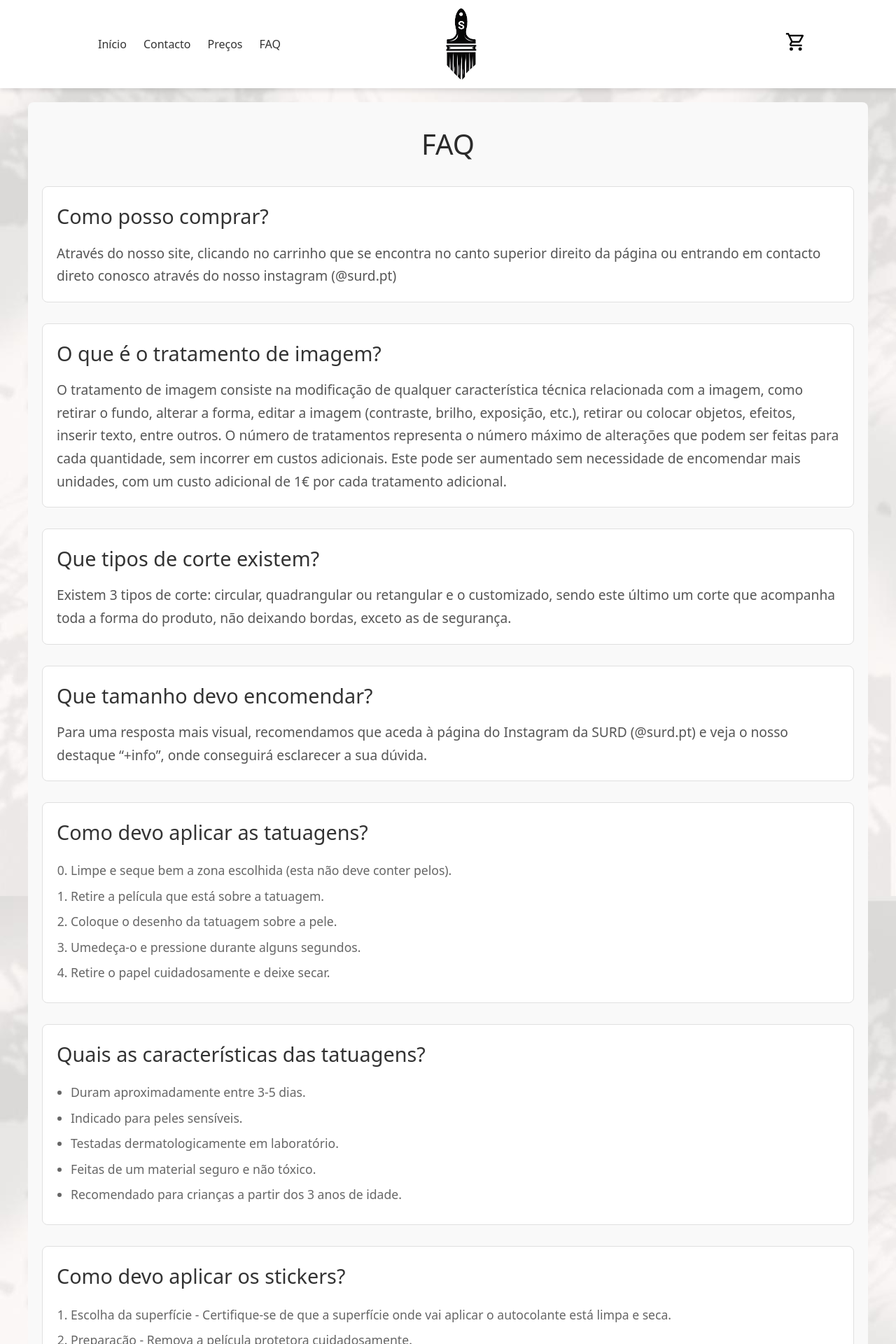
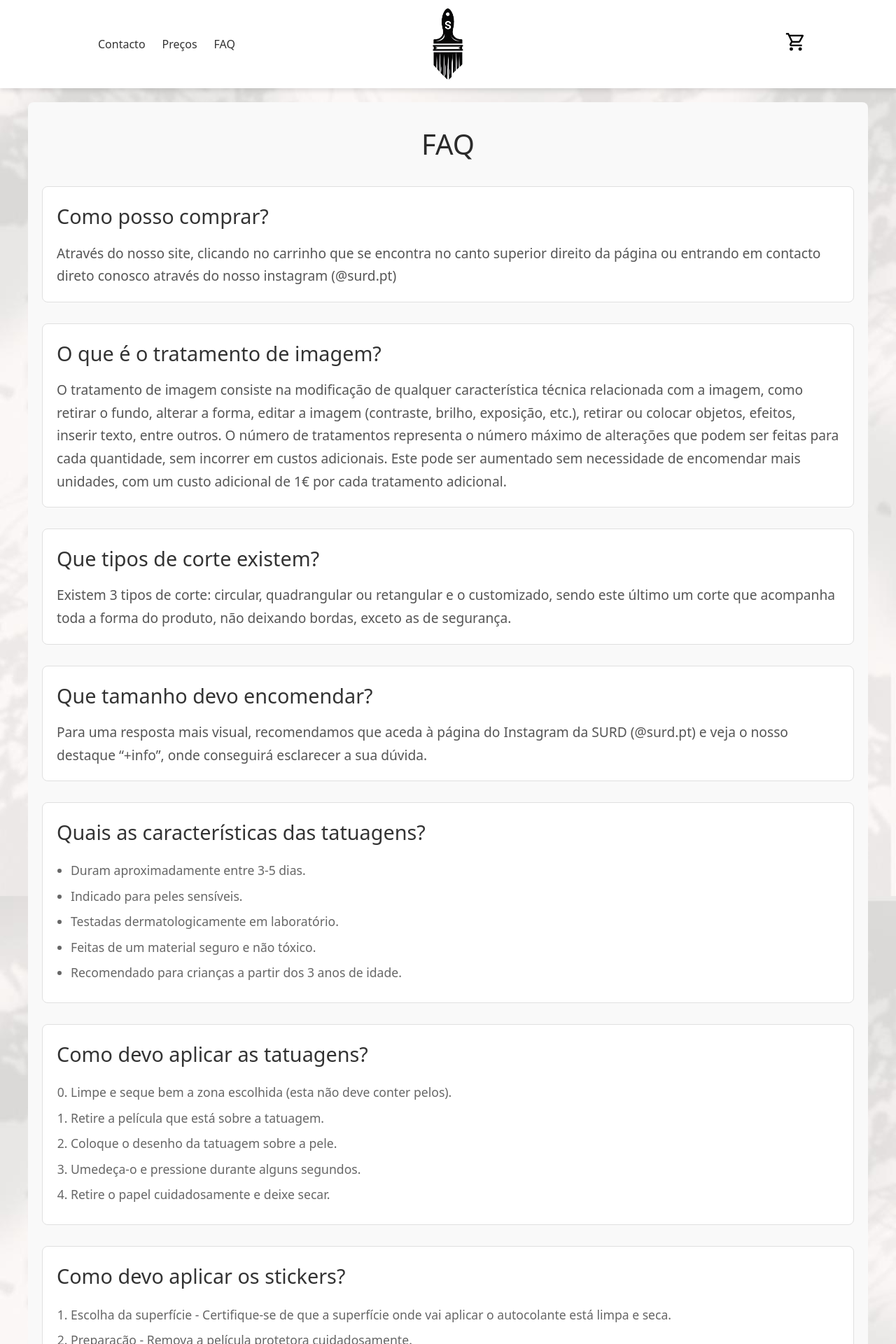
Before and after one commit to AurelioMiranda/surd, a Next.js app: page /faq in a window 1280 px wide. Shown: the top 1920 px of the page at 70% size. Built offline with nearby package versions, Linux system fonts and the light colour scheme.

Commit message:
Quick fixes
Restrict discounts & FAQ order

```diff
--- a/src/app/components/Navbar.js
+++ b/src/app/components/Navbar.js
@@ -18,7 +18,6 @@ const Navbar = () => {
         <nav className={styles.nav}>
             <div>
                 <div style={{ width: 'fit-content', height: 'fit-content' }} className={styles.extensionLinks}>
-                    <Link href="/">Início</Link>
                     <Link href="/contacto">Contacto</Link>
                     <Link href="/precos">Preços</Link>
                     <Link href="/faq">FAQ</Link>
@@ -58,12 +57,11 @@ const Navbar = () => {
             {isMenuOpen && (
                 <span className={styles.dropdownMenu}>
                     <div>
-                        <Link href="/">Início</Link>
-                        <Link href="/faq">FAQ</Link>
+                        <Link href="/precos">Preços</Link>
+                        <Link href="/contacto">Contacto</Link>
                     </div>
                     <div>
-                        <Link href="/precos">Preços</Link>
-                        <Link href="/contacto">Contacto</Link>
+                        <Link href="/faq">FAQ</Link>
                         <Link href="/payment">Comprar</Link>
                     </div>
                 </span>
--- a/src/app/faq/page.js
+++ b/src/app/faq/page.js
@@ -47,6 +47,17 @@ export default function FAQ() {
         </div>
 
         <div className={styles.questionBlock123}>
+          <h2 className={styles.question123}> Quais as características das tatuagens?</h2>
+          <ul className={styles.stepsList123hjjy}>
+            <li>Duram aproximadamente entre 3-5 dias.</li>
+            <li>Indicado para peles sensíveis.</li>
+            <li>Testadas dermatologicamente em laboratório.</li>
+            <li>Feitas de um material seguro e não tóxico.</li>
+            <li>Recomendado para crianças a partir dos 3 anos de idade.</li>
+          </ul>
+        </div>
+
+        <div className={styles.questionBlock123}>
           <h2 className={styles.question123}> Como devo aplicar as tatuagens?</h2>
           <ol className={styles.stepsList123} start="0">
             <li>Limpe e seque bem a zona escolhida (esta não deve conter pelos).</li>
@@ -55,17 +66,6 @@ export default function FAQ() {
             <li>Umedeça-o e pressione durante alguns segundos.</li>
             <li>Retire o papel cuidadosamente e deixe secar.</li>
           </ol>
-        </div>
-
-        <div className={styles.questionBlock123}>
-          <h2 className={styles.question123}> Quais as características das tatuagens?</h2>
-          <ul className={styles.stepsList123hjjy}>
-            <li>Duram aproximadamente entre 3-5 dias.</li>
-            <li>Indicado para peles sensíveis.</li>
-            <li>Testadas dermatologicamente em laboratório.</li>
-            <li>Feitas de um material seguro e não tóxico.</li>
-            <li>Recomendado para crianças a partir dos 3 anos de idade.</li>
-          </ul>
         </div>
 
         <div className={styles.questionBlock123}>
```
Also changed, not shown: src/app/payment/page.js (+23 -9 lines).
